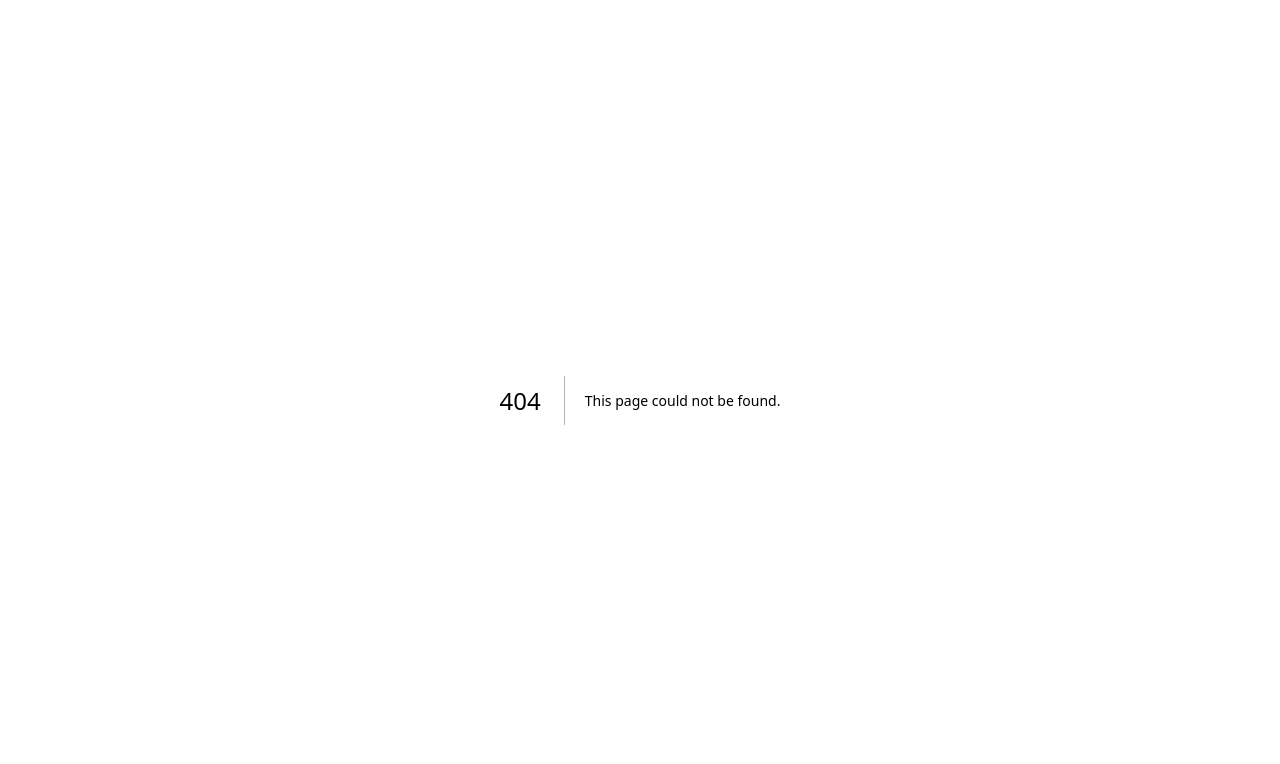
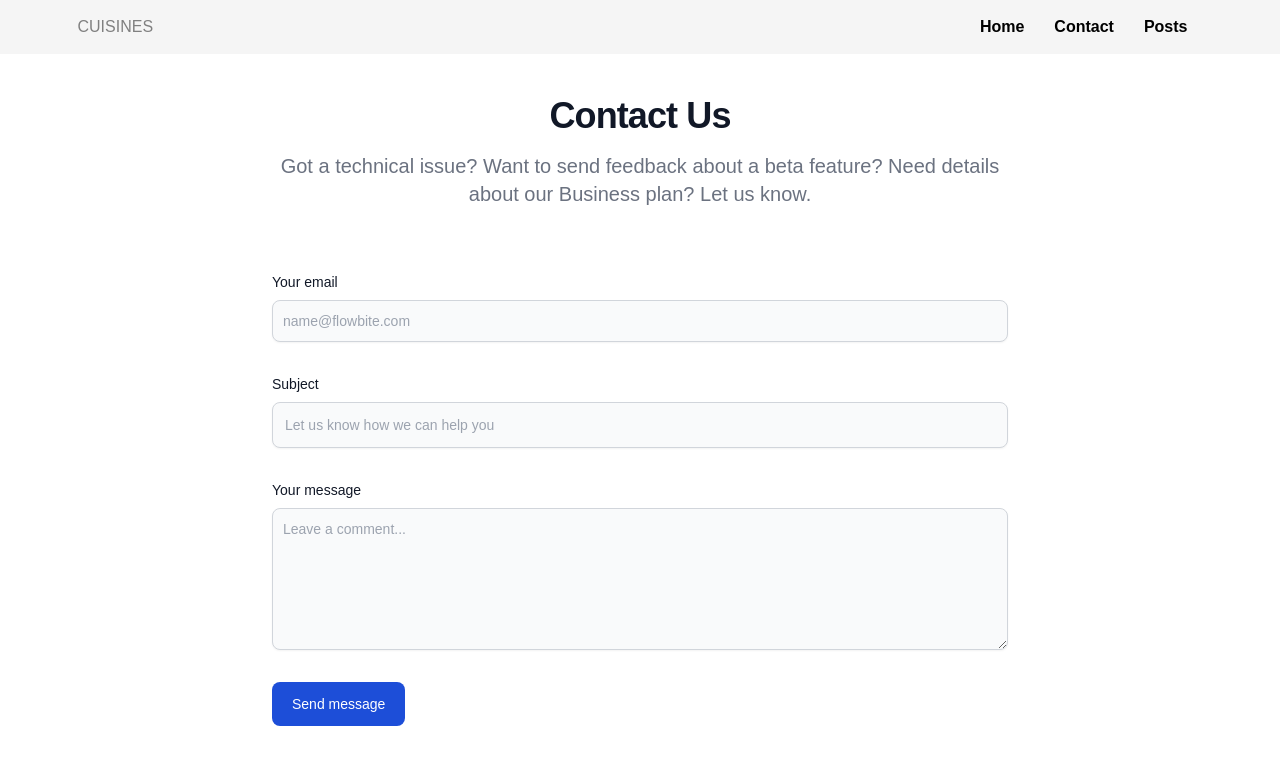
Before and after one commit to hunlin99/15081-assignment2, a Next.js app in the folder my-project/: page /contact-page in a window 1280 px wide. Before the commit this address had no page. Shown: the top 764 px of the page. Built offline with nearby package versions, Linux system fonts and the light colour scheme.

Commit message:
Fix posting system and create contact page with Tailwind CSS

```diff
--- a/my-project/app/blog-page/page.tsx
+++ b/my-project/app/blog-page/page.tsx
@@ -5,13 +5,22 @@ import Header from "../../components/Header";
 import CloseBtn from "../../components/CloseBtn";
 import "./page.css";
 
+interface Post {
+  id: number;
+  title: string;
+  author: string;
+  description: string;
+  date: string;
+  image: string;
+}
+
 export default function BlogPage() {
   const [isModalOpen, setIsModalOpen] = useState(false);
-  const [isClosing, setIsClosing] = useState(false); // For fade-out animation
+  const [isClosing, setIsClosing] = useState(false);
+  const [posts, setPosts] = useState([]); // State to hold all posts
+  const [postDetails, setPostDetails] = useState(null); // State for post detail modal
 
-  const handleOpenModal = () => {
-    setIsModalOpen(true);
-  };
+  const handleOpenModal = () => setIsModalOpen(true);
 
   const handleCloseModal = () => {
     setIsClosing(true); // Start fade-out animation
@@ -21,13 +30,53 @@ export default function BlogPage() {
     }, 500);
   };
 
-
+  // Form submission
   const handleSubmit = (e: React.FormEvent<HTMLFormElement>) => {
     e.preventDefault();
-    // Logic for form submission (e.g., saving the post data)
-    console.log("Form Submitted");
+
+    const formData = new FormData(e.target as HTMLFormElement);
+    const title = formData.get("postTitle") as string;
+    const author = formData.get("postAuthor") as string;
+    const description = formData.get("postDescription") as string;
+    const imageFile = formData.get("postImage") as File;
+
+    if (!title || !author || !description || !imageFile) {
+      alert("Please fill out all fields.");
+      return;
+    }
+
+    const currentDate = new Date();
+    const formattedDate = `${currentDate.getDate()} ${currentDate.toLocaleString("default", { month: "short" })} ${currentDate.getFullYear()}`;
+
+
+    // Create a new post
+    const newPost: Post = {
+      id: Date.now(),
+      title,
+      author,
+      description,
+      image: URL.createObjectURL(imageFile), // Use a preview of the uploaded image
+    };
+
+    // Add new post to the list
+    setPosts([newPost, ...posts]);
+
     handleCloseModal();
+    (e.target as HTMLFormElement).reset(); // Reset the form
   };
+
+  const handleViewDetails = (postId: number) => {
+    const selectedPost = posts.find((post) => post.id === postId);
+    setPostDetails(selectedPost || null);
+  };
+
+  const handleDeletePost = (postId: number) => {
+    setPosts(posts.filter((post) => post.id !== postId));
+  };
+
+  const handleCloseDetails = () => setPostDetails(null);
+
+
 
 
   return (
@@ -39,8 +88,55 @@ export default function BlogPage() {
           onClick={handleOpenModal}>
           Create New Post
         </button></div>
-      <main className="post-container">
-        {/* Button to Open Modal */}
+      <main className="post-container first-section">
+        {/* Render Post Cards */}
+        {posts.map((post) => (
+          <div
+            key={post.id}
+            className="max-w-sm bg-white border border-gray-200 rounded-lg shadow dark:bg-gray-800 dark:border-gray-700"
+          >
+            <img
+              className="rounded-t-lg w-full h-48 object-cover"
+              src={post.image}
+              alt={post.title}
+            />
+            <div className="p-5">
+              <h5 className="mb-2 text-2xl font-bold tracking-tight text-gray-900 dark:text-white">
+                {post.title}
+              </h5>
+              <p className="mb-3 font-normal text-gray-700 dark:text-gray-400">
+                {post.description.substring(0, 60)}...
+              </p>
+              <button
+                className="inline-flex items-center px-3 py-2 text-sm font-medium text-center text-white bg-blue-700 rounded-lg hover:bg-blue-800 focus:ring-4 focus:outline-none focus:ring-blue-300 dark:bg-blue-600 dark:hover:bg-blue-700 dark:focus:ring-blue-800"
+                onClick={() => handleViewDetails(post.id)}
+              >
+                Read more
+                <svg
+                  className="rtl:rotate-180 w-3.5 h-3.5 ms-2"
+                  aria-hidden="true"
+                  xmlns="http://www.w3.org/2000/svg"
+                  fill="none"
+                  viewBox="0 0 14 10"
+                >
+                  <path
+                    stroke="currentColor"
+                    strokeLinecap="round"
+                    strokeLinejoin="round"
+                    strokeWidth="2"
+                    d="M1 5h12m0 0L9 1m4 4L9 9"
+                  />
+                </svg>
+              </button>
+              <button
+                className="inline-flex items-center px-3 py-2 ml-3 text-sm font-medium text-center text-red-600 bg-white border border-red-600 rounded-lg hover:bg-red-600 hover:text-white focus:ring-4 focus:outline-none focus:ring-red-300"
+                onClick={() => handleDeletePost(post.id)}
+              >
+                Delete
+              </button>
+            </div>
+          </div>
+        ))}
 
         {/* Modal */}
         {isModalOpen && (
@@ -49,7 +145,6 @@ export default function BlogPage() {
             <div className="modal-content">
               <div className="posting-header">
                 <h2>Create a new post</h2>
-                {/* Use CloseBtn Component */}
                 <CloseBtn onClose={handleCloseModal} />
               </div>
               <form id="postForm" onSubmit={handleSubmit}>
@@ -58,53 +153,31 @@ export default function BlogPage() {
                     <label className="post-heading" htmlFor="postTitle">
                       Title
                     </label>
-                    <input
-                      type="text"
-                      className="post-title"
-                      id="postTitle"
-                      name="postTitle"
-                      autoComplete="off"
-                      required
-                    />
+                    <input type="text" className="post-title" id="postTitle"
+                      name="postTitle" autoComplete="off" required />
                   </div>
                   <div className="category1">
                     <label className="post-heading" htmlFor="postCategory">
-                      Category
+                      Author
                     </label>
-                    <input
-                      type="text"
-                      className="post-category"
-                      id="postCategory"
-                      name="postCategory"
-                      autoComplete="off"
-                      required
-                    />
+                    <input type="text" className="post-author" id="postAuthor"
+                      name="postAuthor" autoComplete="off" required />
                   </div>
                   <div className="add-img">
                     <label className="post-heading" htmlFor="postImage">
                       Add Image
                     </label>
                     <br />
-                    <input
-                      type="file"
-                      className="post-image"
-                      id="postImage"
-                      name="postImage"
-                      accept="image/*"
-                      required
-                    />
+                    <input type="file" className="post-image" id="postImage"
+                      name="postImage" accept="image/*" required />
                   </div>
                 </div>
                 <label className="post-heading" htmlFor="postDescription">
                   Description
                 </label>
-                <textarea
-                  className="post-description"
-                  id="postDescription"
-                  name="postDescription"
-                  autoComplete="off"
-                  required
-                ></textarea>
+                <textarea className="post-description" id="postDescription"
+                  name="postDescription" autoComplete="off" required >
+                </textarea>
                 <button type="submit" id="postSubmitBtn" className="postSubmitBtn">
                   Post
                 </button>
@@ -112,6 +185,20 @@ export default function BlogPage() {
             </div>
           </div>
         )}
+
+        {/*Detail Modal*/}
+        {postDetails && (
+          <div id="postDetailModal" className="modal" style={{ display: "flex" }}>
+            <div className="modal-content">
+              <span className="close" onClick={handleCloseDetails}>
+                &times;
+              </span>
+              <h1>{postDetails.title}</h1>
+              <span>{postDetails.date}</span>
+              <p>{postDetails.description}</p>
+            </div>
+          </div>
+        )}
       </main>
     </body>
   );
--- /dev/null
+++ b/my-project/app/contact-page/page.tsx
@@ -0,0 +1,117 @@
+"use client";
+
+import React, { useState } from "react";
+import Header from "../../components/Header";
+
+
+export default function ContactPage() {
+  const [formData, setFormData] = useState({
+    email: "",
+    subject: "",
+    message: "",
+  });
+
+  const [formStatus, setFormStatus] = useState<string | null>(null);
+
+  const handleChange = (e: React.ChangeEvent<HTMLInputElement | HTMLTextAreaElement>) => {
+    const { id, value } = e.target;
+    setFormData((prevData) => ({
+      ...prevData,
+      [id]: value,
+    }));
+  };
+
+  const handleSubmit = (e: React.FormEvent<HTMLFormElement>) => {
+    e.preventDefault();
+
+    // Simulate form submission
+    console.log("Form submitted with data:", formData);
+
+    // Example: Simulating successful submission
+    setFormStatus("success");
+
+    // Reset form fields
+    setFormData({
+      email: "",
+      subject: "",
+      message: "",
+    });
+
+    // Clear the status message after a delay
+    setTimeout(() => {
+      setFormStatus(null);
+    }, 3000);
+  };
+
+  return (
+    <main>
+        <Header />
+    <section className="bg-white dark:bg-gray-900 first-section">
+      <div className="py-8 lg:py-16 px-4 mx-auto max-w-screen-md">
+        <h2 className="mb-4 text-4xl tracking-tight font-extrabold text-center text-gray-900 dark:text-white">
+          Contact Us
+        </h2>
+        <p className="mb-8 lg:mb-16 font-light text-center text-gray-500 dark:text-gray-400 sm:text-xl">
+          Got a technical issue? Want to send feedback about a beta feature? Need details about our Business plan? Let us know.
+        </p>
+        <form onSubmit={handleSubmit} className="space-y-8">
+          <div>
+            <label htmlFor="email" className="block mb-2 text-sm font-medium text-gray-900 dark:text-gray-300">
+              Your email
+            </label>
+            <input
+              type="email"
+              id="email"
+              value={formData.email}
+              onChange={handleChange}
+              className="shadow-sm bg-gray-50 border border-gray-300 text-gray-900 text-sm rounded-lg focus:ring-primary-500 focus:border-primary-500 block w-full p-2.5 dark:bg-gray-700 dark:border-gray-600 dark:placeholder-gray-400 dark:text-white dark:focus:ring-primary-500 dark:focus:border-primary-500 dark:shadow-sm-light"
+              placeholder="name@flowbite.com"
+              required
+            />
+          </div>
+          <div>
+            <label htmlFor="subject" className="block mb-2 text-sm font-medium text-gray-900 dark:text-gray-300">
+              Subject
+            </label>
+            <input
+              type="text"
+              id="subject"
+              value={formData.subject}
+              onChange={handleChange}
+              className="block p-3 w-full text-sm text-gray-900 bg-gray-50 rounded-lg border border-gray-300 shadow-sm focus:ring-primary-500 focus:border-primary-500 dark:bg-gray-700 dark:border-gray-600 dark:placeholder-gray-400 dark:text-white dark:focus:ring-primary-500 dark:focus:border-primary-500 dark:shadow-sm-light"
+              placeholder="Let us know how we can help you"
+              required
+            />
+          </div>
+          <div className="sm:col-span-2">
+            <label htmlFor="message" className="block mb-2 text-sm font-medium text-gray-900 dark:text-gray-400">
+              Your message
+            </label>
+            <textarea
+              id="message"
+              rows={6}
+              value={formData.message}
+              onChange={handleChange}
+              className="block p-2.5 w-full text-sm text-gray-900 bg-gray-50 rounded-lg shadow-sm border border-gray-300 focus:ring-primary-500 focus:border-primary-500 dark:bg-gray-700 dark:border-gray-600 dark:placeholder-gray-400 dark:text-white dark:focus:ring-primary-500 dark:focus:border-primary-500"
+              placeholder="Leave a comment..."
+              required
+            ></textarea>
+          </div>
+          <button
+            type="submit"
+            className="py-3 px-5 text-sm font-medium text-center text-white rounded-lg bg-blue-700 sm:w-fit hover:bg-blue-800 focus:ring-4 focus:outline-none focus:ring-blue-300 dark:bg-blue-600 dark:hover:bg-blue-700 dark:focus:ring-blue-800"
+          >
+            Send message
+          </button>
+        </form>
+
+        {formStatus === "success" && (
+          <p className="mt-4 text-sm text-green-600 dark:text-green-400">
+            Your message has been sent successfully!
+          </p>
+        )}
+      </div>
+    </section>
+    </main>
+  );
+}
--- a/my-project/app/globals.css
+++ b/my-project/app/globals.css
@@ -17,11 +17,14 @@ header {
     justify-content: space-between;
     align-items: center;
     background-color: #f5f5f5;
-    color: white;
+    color: gray;
     padding: 15px;
     position: fixed;
     width: 100%;
     z-index: 1000;
+}
+.first-section{
+  padding-top: 2em;
 }
 
 .logo {
--- a/my-project/app/page.tsx
+++ b/my-project/app/page.tsx
@@ -57,7 +57,7 @@ export default function Home() {
     return (
         <body>
             <Header />
-            <section>
+            <section className="first-section">
                 <div className="cover">
                     <h2>Cuisines around us</h2>
                     <p>Lorem ipsum dolor sit amet consectetur adipisicing elit. </p>
--- a/my-project/components/Header.tsx
+++ b/my-project/components/Header.tsx
@@ -11,7 +11,7 @@ const Header = () => {
             <nav>
                 <ul>
                 <li><Link href="/">Home</Link></li>
-                    <li><Link href="/contact">Contact</Link></li>
+                    <li><Link href="/contact-page">Contact</Link></li>
                     <li><Link href="/blog-page">Posts</Link></li>
                 </ul>
             </nav>
```
Also changed, not shown: my-project/app/blog-page/page.css (+0 -45 lines).
